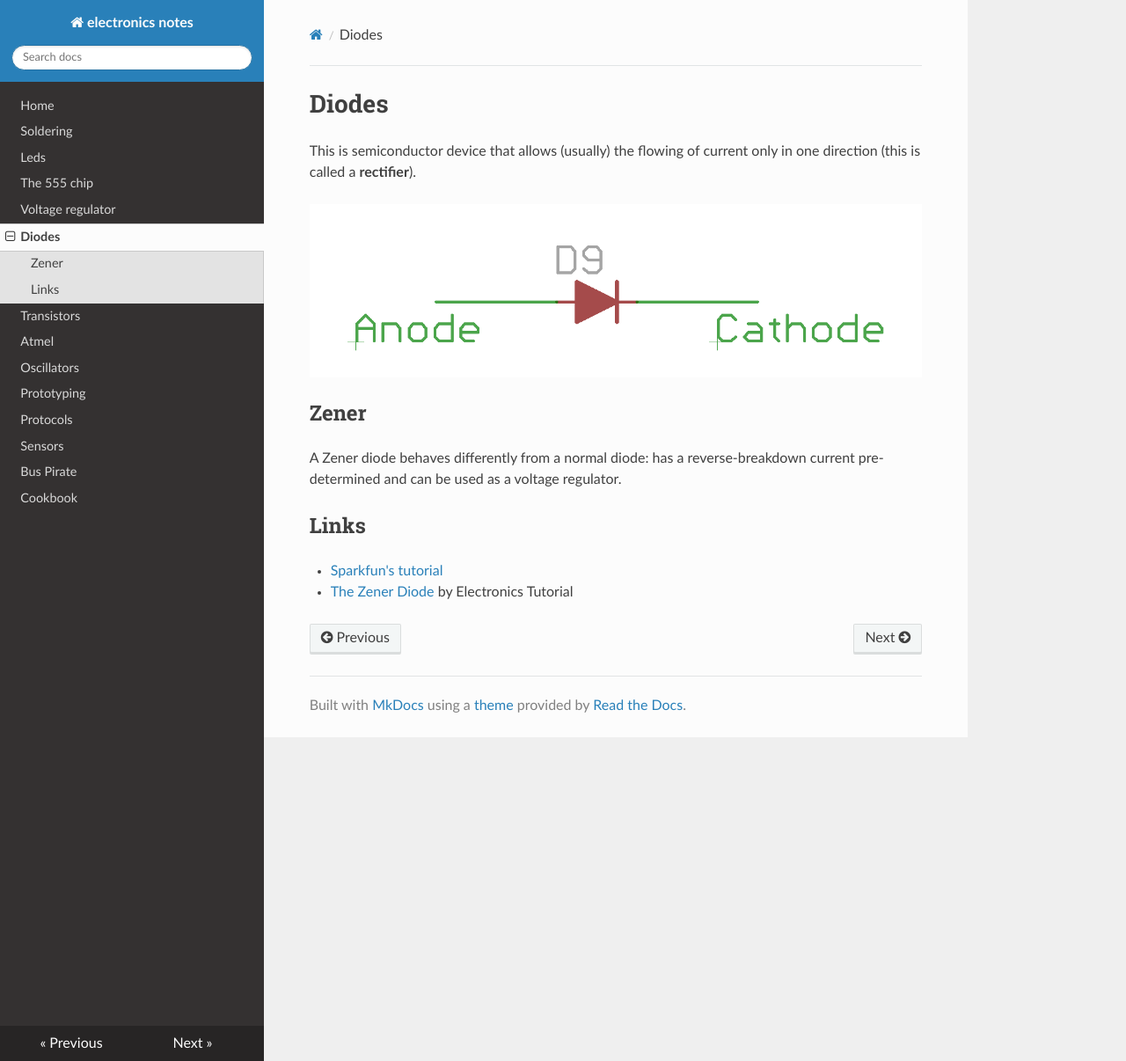
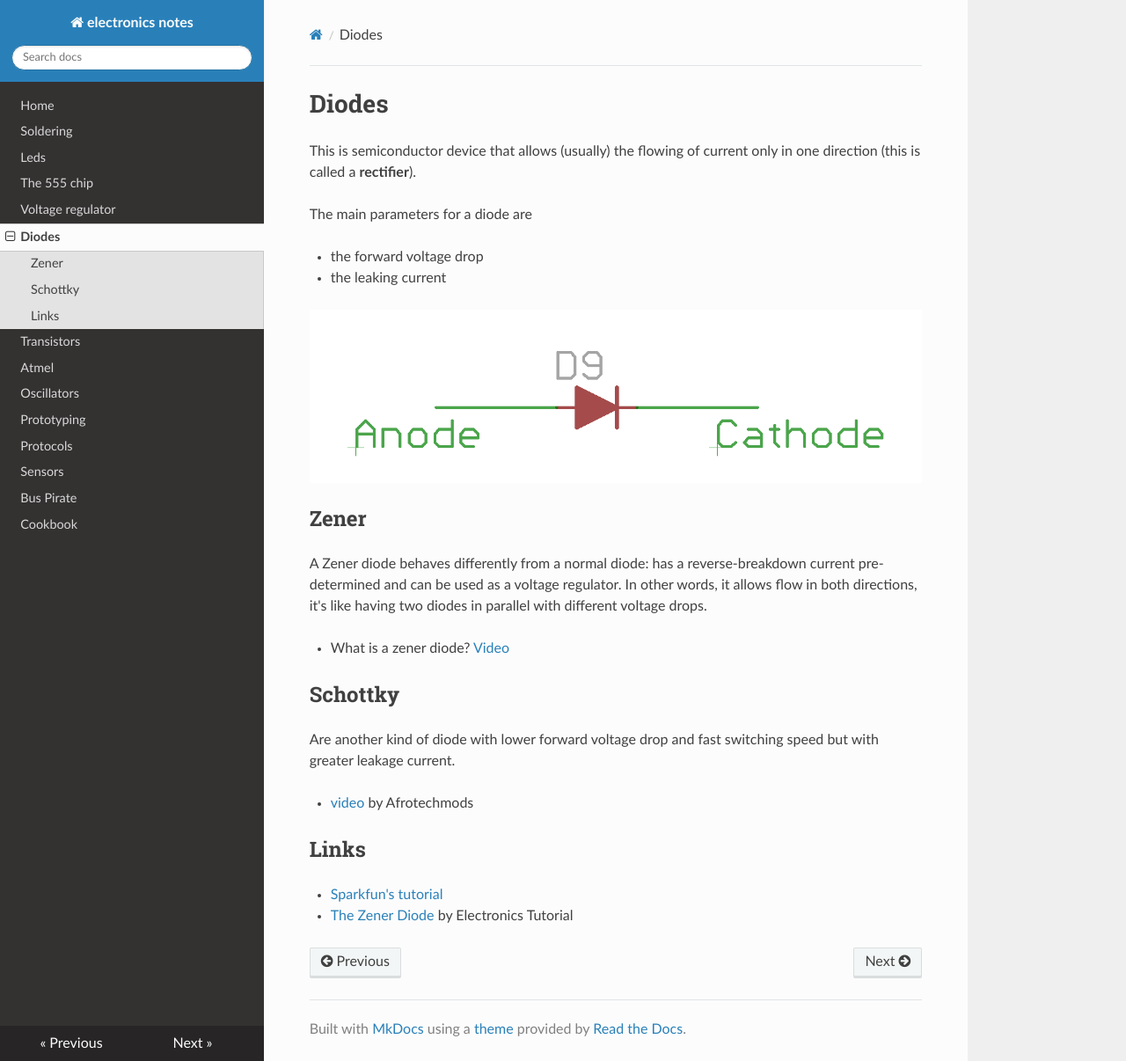
Before and after one commit to gipi/electronics-notes, an MkDocs documentation site: the page built from docs/diode.md, in a window 1280 px wide and 1206 px high. Shown: the whole window at 88% size. Built offline with MkDocs 1.6.1, drawn with Linux system fonts in a browser that asks for light colours; nearby versions of some CDN libraries; old or Windows-style settings are respelled for this version of MkDocs.

Commit message:
More diodes related infos.

```diff
--- a/docs/diode.md
+++ b/docs/diode.md
@@ -2,13 +2,28 @@
 
 This is semiconductor device that allows (usually) the flowing of current
 only in one direction (this is called a **rectifier**).
+
+The main parameters for a diode are
+
+ - the forward voltage drop
+ - the leaking current
 
 ![diode](Images/diode.png)
 
 ## Zener
 
 A Zener diode behaves differently from a normal diode: has a reverse-breakdown current
-pre-determined and can be used as a voltage regulator.
+pre-determined and can be used as a voltage regulator. In other words, it allows flow
+in both directions, it's like having two diodes in parallel with different voltage drops.
+
+ - What is a zener diode? [Video](https://www.youtube.com/watch?v=xSQHfsHTS88)
+
+## Schottky
+
+Are another kind of diode with lower forward voltage drop and fast switching speed but
+with greater leakage current.
+
+ - [video](https://www.youtube.com/watch?v=bXEyCf1P0UU) by Afrotechmods
 
 ## Links
 
```
